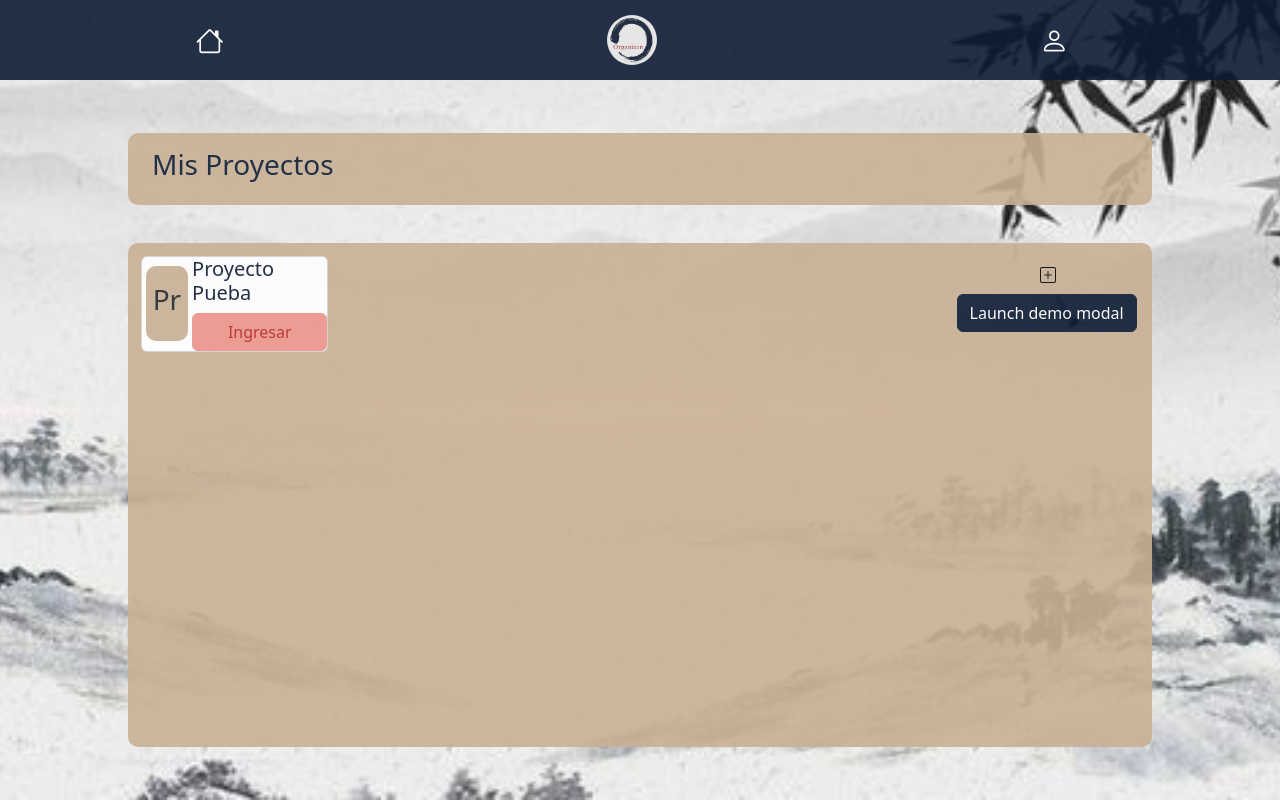
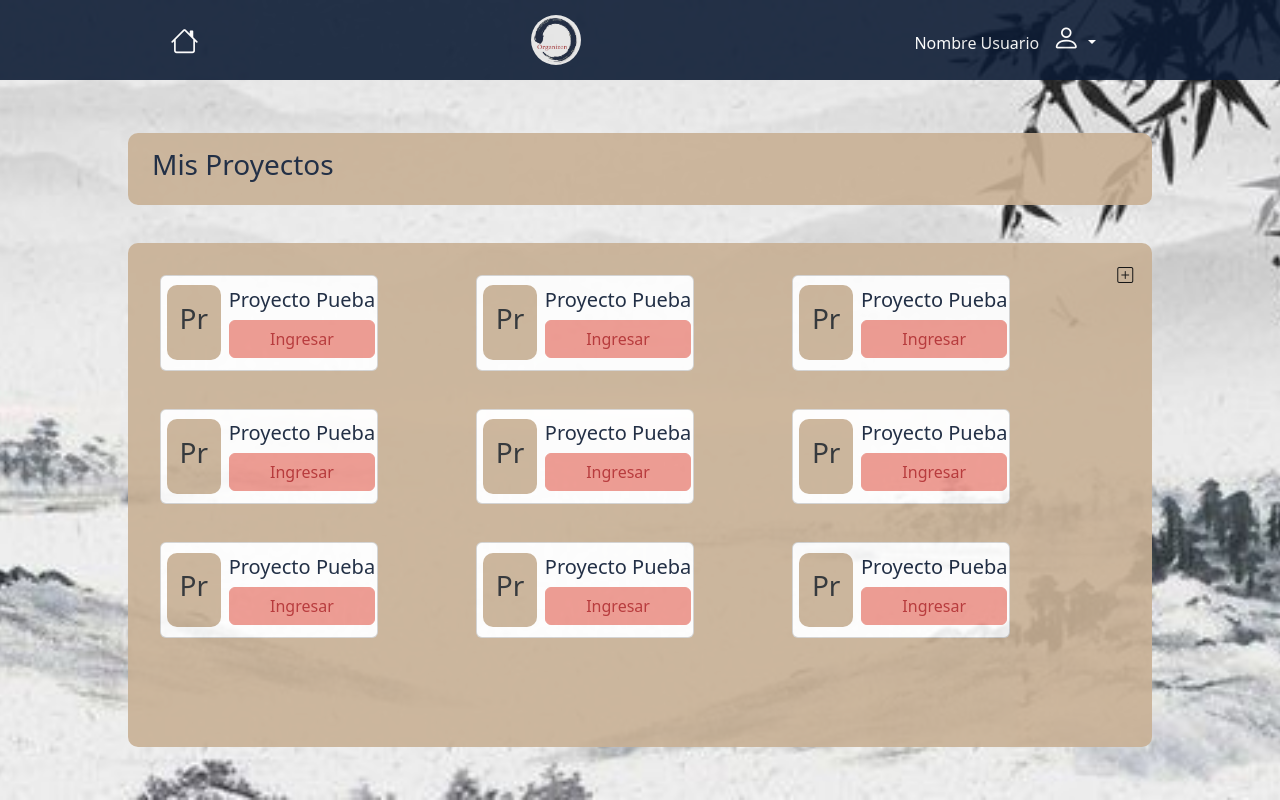
Before and after one commit to VpogF/Herramienta-de-Gestion-de-Proyectos, a website: page misProyectos.html in a window 1280 px wide. Drawn offline with nearby package versions, Linux system fonts and the light colour scheme.

Commit message:
cambios
cambios 26/11

```diff
--- a/misProyectos.html
+++ b/misProyectos.html
@@ -8,21 +8,32 @@
     <link href="https://cdn.jsdelivr.net/npm/bootstrap-icons/font/bootstrap-icons.css" rel="stylesheet">
     <link rel="stylesheet" href="./style.css">
     <link rel="stylesheet" href="./myStyle.css">
+    <script src="https://cdn.jsdelivr.net/npm/bootstrap@5.3.3/dist/js/bootstrap.bundle.min.js"></script>
 </head>
 
 <body>
     <nav class="navbar navbar-light bg-primary">
         <div class="container-fluid d-flex justify-content-around">
-            <a class="navbar-brand" href="#">
+            <a class="navbar-brand" href="/misProyectos.html">
                 <i class="bi bi-house fs-3 text-white"></i>
             </a>
-            <a class="navbar-brand" href="#">
+            <a class="navbar-brand" href="/index.html">
                 <img src="./img/logo_3-blanco.jpg" alt="" width="50" height="50" class="rounded-circle"
                     class="d-inline-block align-text-top">
             </a>
-            <a class="navbar-brand" href="#">
+            <div class="dropdown usuario">
+                <p class="text-white">Nombre Usuario</p>
+                <button class="btn btn-primary dropdown-toggle" type="button" data-bs-toggle="dropdown" aria-expanded="false">
                     <i class="bi bi-person fs-3 text-white"></i>
-            </a>
+                </button>
+                <ul class="dropdown-menu">
+                  <li><a class="dropdown-item" href="#">Action</a></li>
+                  <li><a class="dropdown-item" href="#">Another action</a></li>
+                  <li><a class="dropdown-item" href="#">Something else here</a></li>
+                </ul>
+            </div>
+
+
         </div>
     </nav>
 
@@ -44,42 +55,143 @@
                     </div>
 
                 </div>
+                <div class="card card-item">
+                    <div class="card-icon">
+                        <h3>Pr</h3>
+                    </div>
+                    <div>
+                        <h5 class="text-primary card-title">Proyecto Pueba</h5>
+                        <form action=""></form>
+                        <button type="submit" class="btn btn-pink text-danger card-item-boton">Ingresar</button>
+                        </form>
+                    </div>
+
+                </div>
+                <div class="card card-item">
+                    <div class="card-icon">
+                        <h3>Pr</h3>
+                    </div>
+                    <div>
+                        <h5 class="text-primary card-title">Proyecto Pueba</h5>
+                        <form action=""></form>
+                        <button type="submit" class="btn btn-pink text-danger card-item-boton">Ingresar</button>
+                        </form>
+                    </div>
+
+                </div>
+                <div class="card card-item">
+                    <div class="card-icon">
+                        <h3>Pr</h3>
+                    </div>
+                    <div>
+                        <h5 class="text-primary card-title">Proyecto Pueba</h5>
+                        <form action=""></form>
+                        <button type="submit" class="btn btn-pink text-danger card-item-boton">Ingresar</button>
+                        </form>
+                    </div>
+
+                </div>
+                <div class="card card-item">
+                    <div class="card-icon">
+                        <h3>Pr</h3>
+                    </div>
+                    <div>
+                        <h5 class="text-primary card-title">Proyecto Pueba</h5>
+                        <form action=""></form>
+                        <button type="submit" class="btn btn-pink text-danger card-item-boton">Ingresar</button>
+                        </form>
+                    </div>
+
+                </div>
+                <div class="card card-item">
+                    <div class="card-icon">
+                        <h3>Pr</h3>
+                    </div>
+                    <div>
+                        <h5 class="text-primary card-title">Proyecto Pueba</h5>
+                        <form action=""></form>
+                        <button type="submit" class="btn btn-pink text-danger card-item-boton">Ingresar</button>
+                        </form>
+                    </div>
+
+                </div>
+                <div class="card card-item">
+                    <div class="card-icon">
+                        <h3>Pr</h3>
+                    </div>
+                    <div>
+                        <h5 class="text-primary card-title">Proyecto Pueba</h5>
+                        <form action=""></form>
+                        <button type="submit" class="btn btn-pink text-danger card-item-boton">Ingresar</button>
+                        </form>
+                    </div>
+
+                </div>
+                <div class="card card-item">
+                    <div class="card-icon">
+                        <h3>Pr</h3>
+                    </div>
+                    <div>
+                        <h5 class="text-primary card-title">Proyecto Pueba</h5>
+                        <form action=""></form>
+                        <button type="submit" class="btn btn-pink text-danger card-item-boton">Ingresar</button>
+                        </form>
+                    </div>
+
+                </div>
+                <div class="card card-item">
+                    <div class="card-icon">
+                        <h3>Pr</h3>
+                    </div>
+                    <div>
+                        <h5 class="text-primary card-title">Proyecto Pueba</h5>
+                        <form action=""></form>
+                        <button type="submit" class="btn btn-pink text-danger card-item-boton">Ingresar</button>
+                        </form>
+                    </div>
+
+                </div>
             </div>
             <div class="aniadir-tarea">
-                <button type="button" class="bg-beige aniadir-boton"><i class="bi bi-plus-square"></i>
+                <!-- Button trigger modal -->
+                <button type="button" class="bg-beige aniadir-boton" data-bs-toggle="modal"
+                    data-bs-target="#exampleModal">
+                    <i class="bi bi-plus-square"></i>
                 </button>
-                <!-- Button trigger modal -->
-                <button type="button" class="btn btn-primary" data-bs-toggle="modal" data-bs-target="#exampleModal">
-                    Launch demo modal
-                </button>
+            </div>
+        </div>
+    </div>
 
     <!-- Modal -->
-                <div class="modal fade" id="exampleModal" tabindex="-1" aria-labelledby="exampleModalLabel"
-                    aria-hidden="true">
+
+    <div class="modal fade" id="exampleModal" tabindex="-1" aria-labelledby="exampleModalLabel" aria-hidden="true">
         <div class="modal-dialog">
-                        <div class="modal-content">
-                            <div class="modal-header">
-                                <h1 class="modal-title fs-5" id="exampleModalLabel">Modal title</h1>
-                                <button type="button" class="btn-close" data-bs-dismiss="modal"
-                                    aria-label="Close"></button>
+            <div class="modal-content bg-beige">
+                <div class="modal-header bg-primary">
+                    <h1 class="modal-title fs-5 text-pink" id="exampleModalLabel">Crea tu Proyecto</h1>
+                    <button type="button" class="btn-close" data-bs-dismiss="modal" aria-label="Close"></button>
                 </div>
                 <div class="modal-body">
-                                ...
+                    <form action="">
+                        <div>
+                            <input type="hidden" id="id" name="id" value="1">
+
+                            <!-- Campo para el nombre -->
+                            <label for="exampleFormControlInput1" class="form-label text-danger label-class">Nombre:</label>
+                            <input type="text" class="form-control input-class" id="nombre" name="nombre" required>
+                            <div class="modal-footer">
+                                <button type="button" class="btn btn-secondary text-primary" data-bs-dismiss="modal">Cancelar</button>
+                                <button type="button" class="btn btn-pink text-danger">Confirmar</button>
                             </div>
-                            <div class="modal-footer">
-                                <button type="button" class="btn btn-secondary" data-bs-dismiss="modal">Close</button>
-                                <button type="button" class="btn btn-primary">Save changes</button>
+                        </div>
+
+                    </form>
                 </div>
             </div>
         </div>
     </div>
 
-
-            </div>
-        </div>
-    </div>
-
-    <script src="/jsBootstrap.js"></script>
+    <!-- <script src="/jsBootstrap.js"></script> -->
     <script src="node_modules/bootstrap/dist/js/bootstrap.min.js"></script>
 </body>
 
--- a/myStyle.css
+++ b/myStyle.css
@@ -178,7 +178,9 @@ nav {
 }
 
 .listado-container{
-
+    display: flex;
+    flex-direction: column;
+    flex-wrap: wrap;
 }
 
 .card-item{
@@ -188,6 +190,7 @@ nav {
     height: 20%;
     align-items: center;
     justify-content: space-around;
+    margin: 2%;
 }
 
 .card-icon {
@@ -204,3 +207,9 @@ nav {
 .card-item-boton{
     width: 100%;
 }
+
+.usuario {
+    display: flex;
+    flex-direction: row;
+    align-items: baseline;
+}
```
Lines whose indentation alone changed are shown as unchanged.
